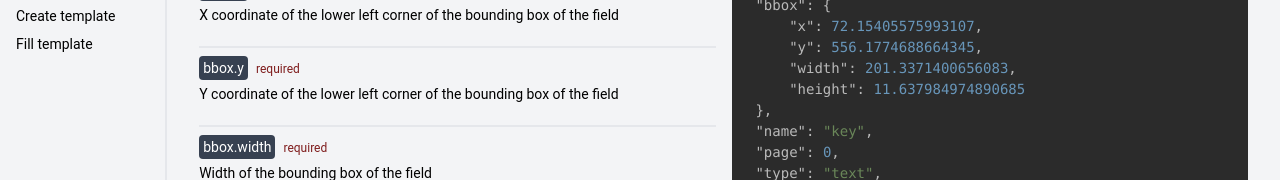
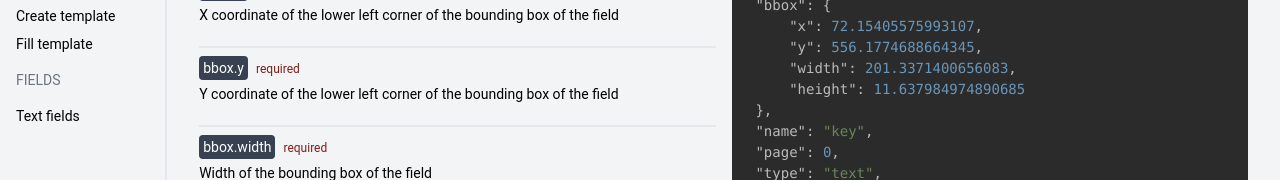
Before and after one commit to doqs-dev/docs, a Next.js app: page /fields/text in a window 1280 px wide. Shown: the part 145-325 px from the top of the page. Built offline with nearby package versions, Linux system fonts and the light colour scheme.

Commit message:
feat: add to menu

```diff
--- a/components/layout.tsx
+++ b/components/layout.tsx
@@ -25,6 +25,10 @@ export default function Layout({children}) {
               <li className={styles.li}><a href="/api-reference/authentication">Authentication</a></li>
               <li className={styles.li}><a href="/api-reference/create-template">Create template</a></li>
               <li className={styles.li}><a href="/api-reference/fill-template">Fill template</a></li>
+
+              <li className={"uppercase text-gray-500 text-sm my-3"}>Fields</li>
+              <li className={styles.li}><a href="/fields/text">Text fields</a></li>
+
             </ul>
 
           </aside>
--- a/pages/fields/text.mdx
+++ b/pages/fields/text.mdx
@@ -3,7 +3,7 @@ import {Attribute} from "../../components/attribute"; import {Grid} from "../../
 } from "../../components/code-highlighter";
 
 
-# Text fields
+# Text field
 
 ### Attributes
 <Grid>
```
